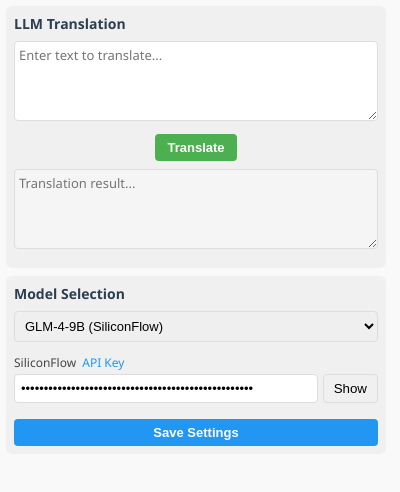
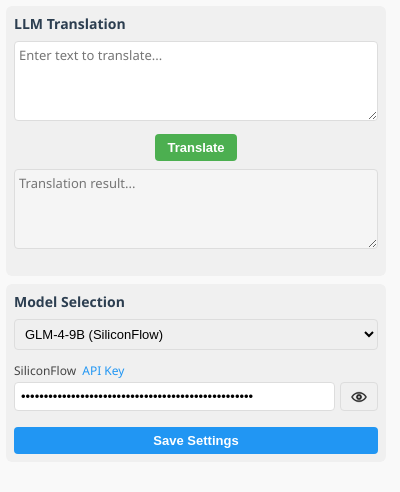
Before and after one commit to tujiaw/llm_translate, a browser extension: page popup.html in a window 400 px wide. Drawn offline with Linux system fonts and the light colour scheme.

Commit message:
优化弹窗样式，新增API密钥显示/隐藏功能，使用图标替代文本按钮，提升用户体验和界面美观性。

```diff
--- a/popup.css
+++ b/popup.css
@@ -81,6 +81,7 @@ textarea {
 
 #outputText {
   height: 80px;
+  margin-bottom: 8px;
   background-color: #f5f5f5;
 }
 
@@ -131,6 +132,15 @@ optgroup {
   border-radius: 4px;
   padding: 0 10px;
   cursor: pointer;
+  display: flex;
+  align-items: center;
+  justify-content: center;
+}
+
+.eye-icon {
+  width: 16px;
+  height: 16px;
+  object-fit: contain;
 }
 
 #saveSettingsBtn {
--- a/popup.html
+++ b/popup.html
@@ -51,7 +51,7 @@
           <label for="siliconFlowApiKey">SiliconFlow <a href="https://cloud.siliconflow.cn/account/ak">API Key</a></label>
           <div class="key-input-container">
             <input type="password" id="siliconFlowApiKey" placeholder="Enter API Key">
-            <button id="showSiliconFlowKeyBtn" class="show-key-btn">Show</button>
+            <button id="showSiliconFlowKeyBtn" class="show-key-btn"><img src="images/eye.png" alt="Show" class="eye-icon"></button>
           </div>
         </div>
 
@@ -59,7 +59,7 @@
           <label for="zhipuApiKey">ZhipuAI <a href="https://open.bigmodel.cn/usercenter/proj-mgmt/apikeys">API Key</a></label>
           <div class="key-input-container">
             <input type="password" id="zhipuApiKey" placeholder="Enter API Key">
-            <button id="showZhipuKeyBtn" class="show-key-btn">Show</button>
+            <button id="showZhipuKeyBtn" class="show-key-btn"><img src="images/eye.png" alt="Show" class="eye-icon"></button>
           </div>
         </div>
 
@@ -67,7 +67,7 @@
           <label for="customApiKey">Custom API Key:</label>
           <div class="key-input-container">
             <input type="password" id="customApiKey" placeholder="Enter API Key">
-            <button id="showCustomKeyBtn" class="show-key-btn">Show</button>
+            <button id="showCustomKeyBtn" class="show-key-btn"><img src="images/eye.png" alt="Show" class="eye-icon"></button>
           </div>
         </div>
       </div>
--- a/popup.js
+++ b/popup.js
@@ -262,12 +262,16 @@ document.addEventListener('DOMContentLoaded', async function() {
      * @param {HTMLElement} buttonElement - 显示/隐藏按钮元素
      */
     function toggleApiKeyVisibility(inputElement, buttonElement) {
+      const imgElement = buttonElement.querySelector('img');
+
       if (inputElement.type === 'password') {
         inputElement.type = 'text';
-        buttonElement.textContent = 'Hide';
+        imgElement.src = 'images/eye-close.png';
+        imgElement.alt = 'Hide';
       } else {
         inputElement.type = 'password';
-        buttonElement.textContent = 'Show';
+        imgElement.src = 'images/eye.png';
+        imgElement.alt = 'Show';
       }
     }
 
```
Also changed, not shown: images/eye-close.png (added), images/eye.png (added).
